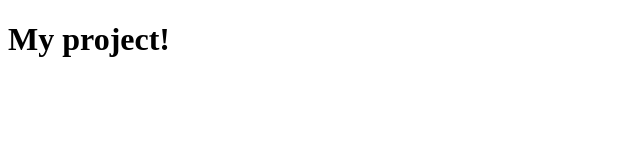
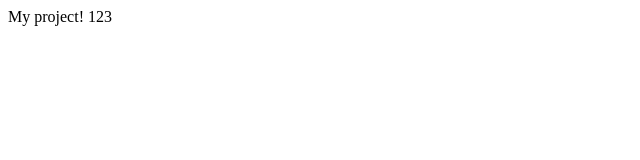
Before and after one commit to vyshnevsky/my-project, a plain HTML site: page index.html in a window 1280 px wide. Shown: the whole page, without its empty margins (0-640 px from the left). Drawn offline with Linux system fonts and the light colour scheme.

Commit message:
Update index.html

```diff
--- a/index.html
+++ b/index.html
@@ -7,6 +7,7 @@
     <title>My project</title>
 </head>
 <body>
-    <h1>My project!</h1>
+    My project!
+    123
 </body>
 </html>
```
